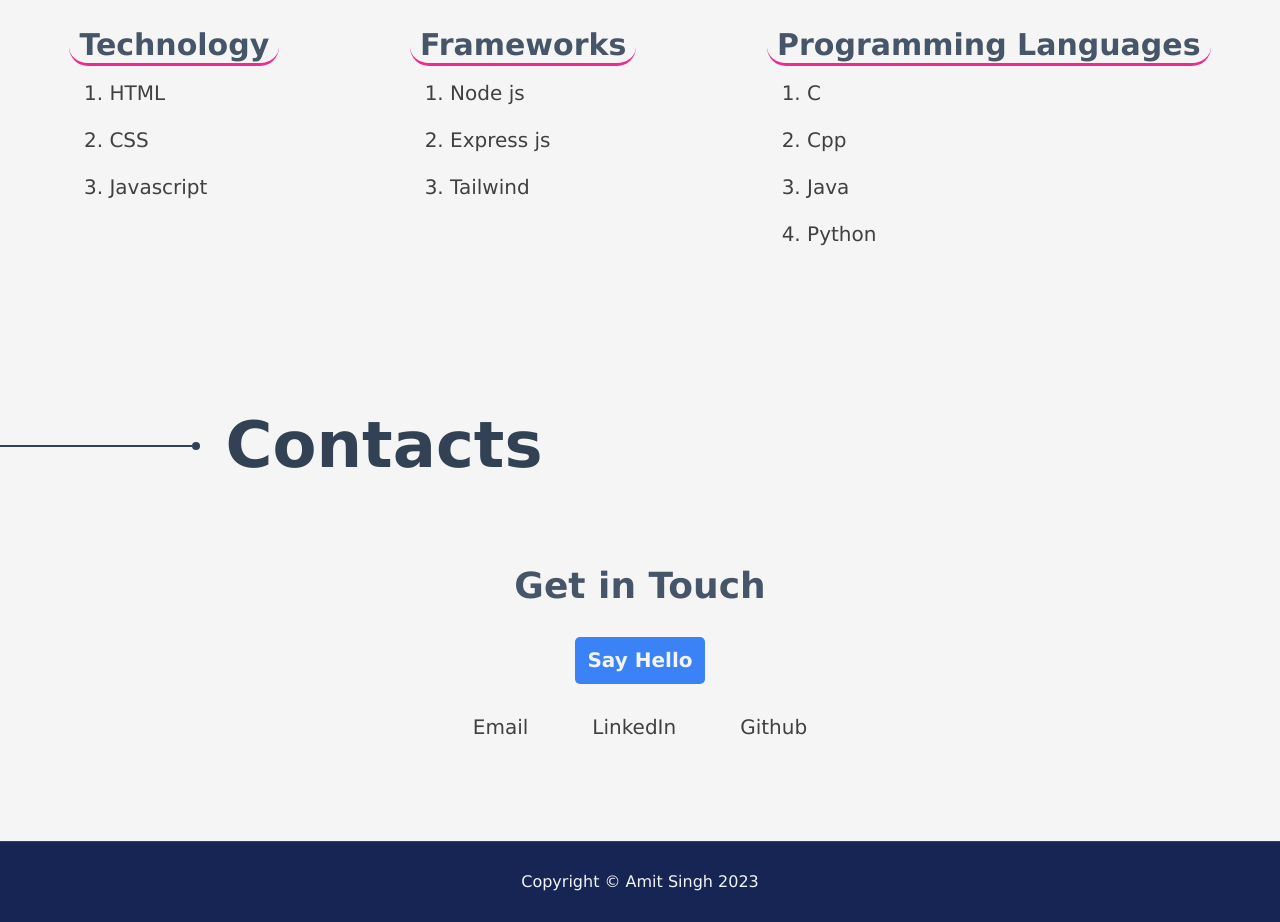
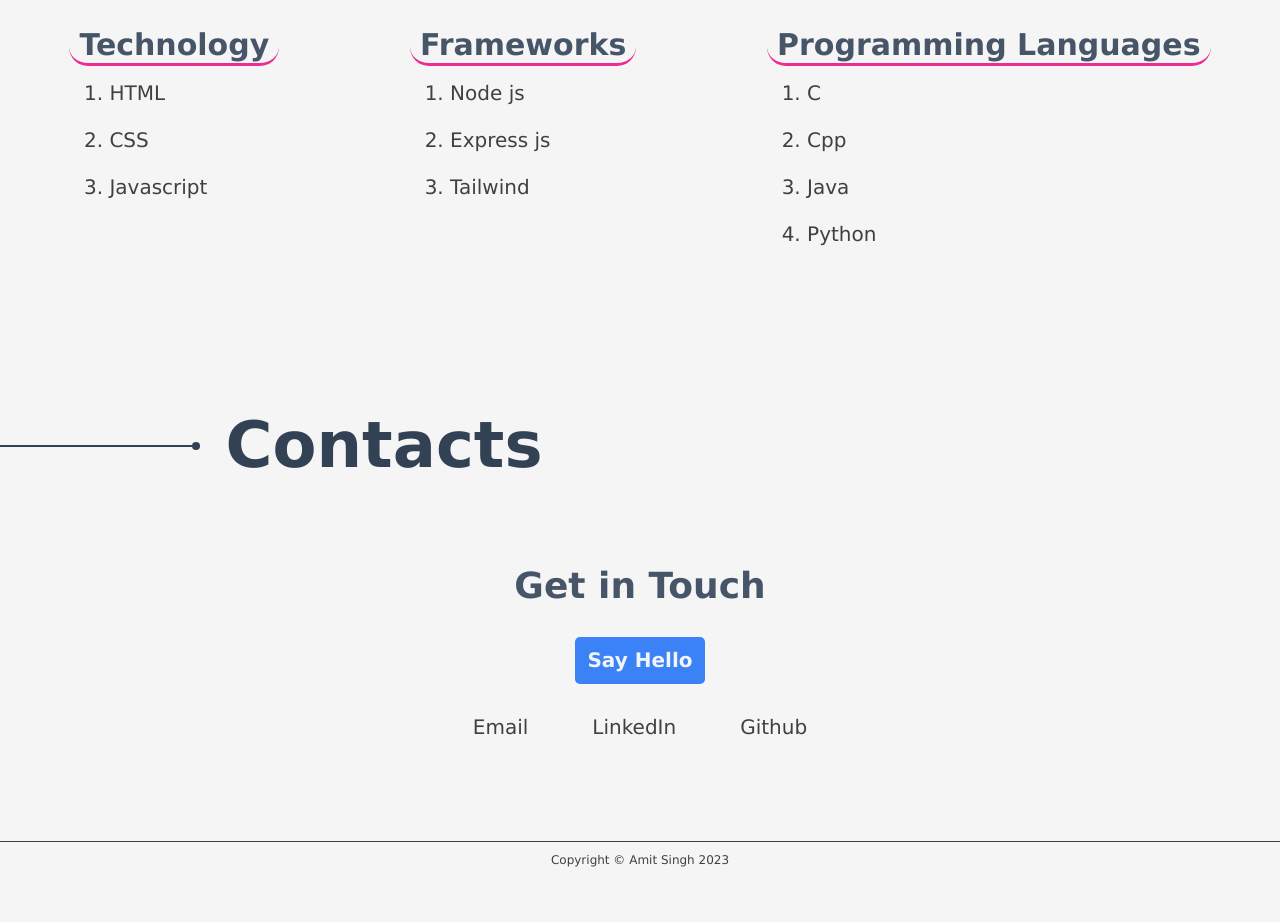
Before and after one commit to amitskingh/portfolio, a plain HTML site: page index.html in a window 1280 px wide. Shown: the part 2224-3146 px from the top of the page. After the commit the page ends 3104 px from the top, so only its background shows below. Drawn offline with Linux system fonts and the light colour scheme; files that its build step writes are made by us from their sources.

Commit message:
update changes

```diff
--- a/index.html
+++ b/index.html
@@ -270,12 +270,10 @@
     </div>
 
 
-    <footer>
-
+    <footer class="container">
       <div class="footer__container">
       <p class="footer__description">Copyright © Amit Singh 2023 </p>
       </div>
-
     </footer>
 
     <script src="./scripts/mobile-nav.js"></script>
--- a/stylesheets/footer.css
+++ b/stylesheets/footer.css
@@ -2,10 +2,8 @@
     display: flex;
     justify-content: center;
     align-items: center;
-    background-color: #172554;
     border-top: solid 1px;
 }
 .footer__description{
-    padding: 15px;
-    color: #f1f5f9;
+    font-size: var(--size-xs);
 }
```
